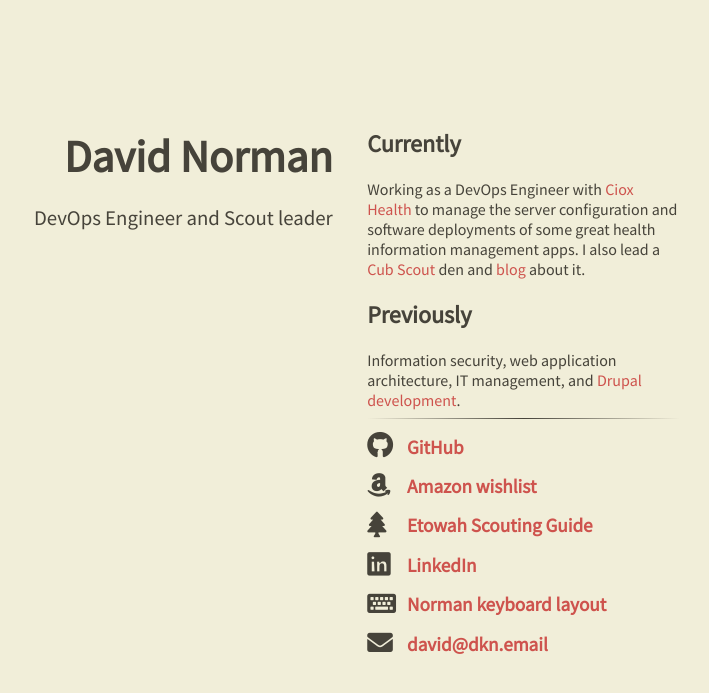
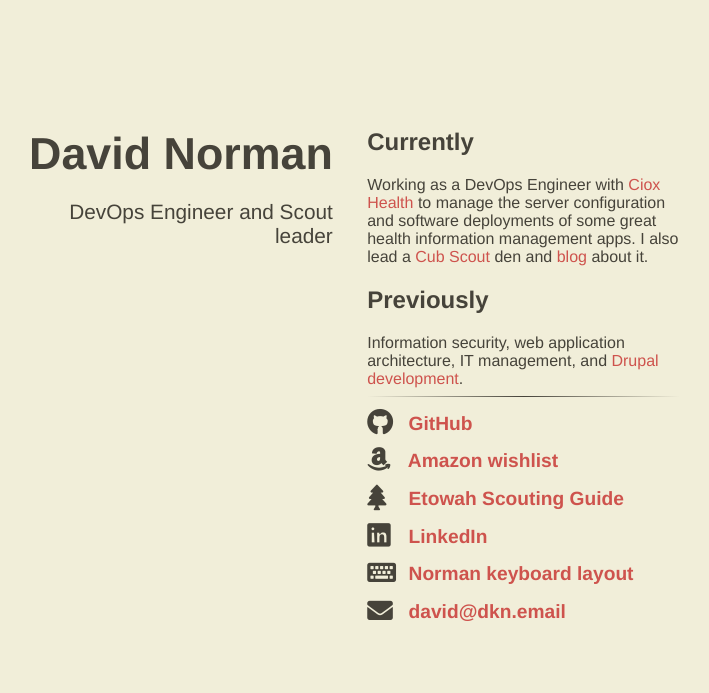
Before and after one commit to deekayen/dkn.github.io, a Jekyll site: the page built from index.html, in a window 1280 px wide. Shown: the top 693 px of the page, without its empty margins (300-1009 px from the left). Built offline with Jekyll 4.4.1, drawn with Linux system fonts in a browser that asks for light colours; nearby versions of some CDN libraries.

Commit message:
Remove google fonts. Bolder h1.

```diff
--- a/_includes/head.html
+++ b/_includes/head.html
@@ -8,7 +8,6 @@
   <link rel="stylesheet" href="{{ site.baseurl }}/assets/normalize.css">
   <link rel="stylesheet" href="{{ site.baseurl }}/assets/main.css">
   <link href="https://use.fontawesome.com/releases/v5.0.6/css/all.css" rel="stylesheet">
-  <link href="https://fonts.googleapis.com/css?family=Source+Sans+Pro" rel="stylesheet">
 
   <link rel="canonical" href="{{ site.url }}{{ site.baseurl }}{{ page.url }}">
 
--- a/assets/main.scss
+++ b/assets/main.scss
@@ -6,8 +6,9 @@
 $background-color: #F1EED9;
 
 body {
-	font-family: 'Source Sans Pro', sans-serif;
-	color: $text-color;
+	font-family: "Helvetica Neue", "Calibri Light", Roboto, sans-serif;
+	-webkit-font-smoothing: antialiased;
+	-moz-osx-font-smoothing: grayscale;	color: $text-color;
 	background-color: $background-color;
 }
 
```
Also changed, not shown: assets/normalize.css.
